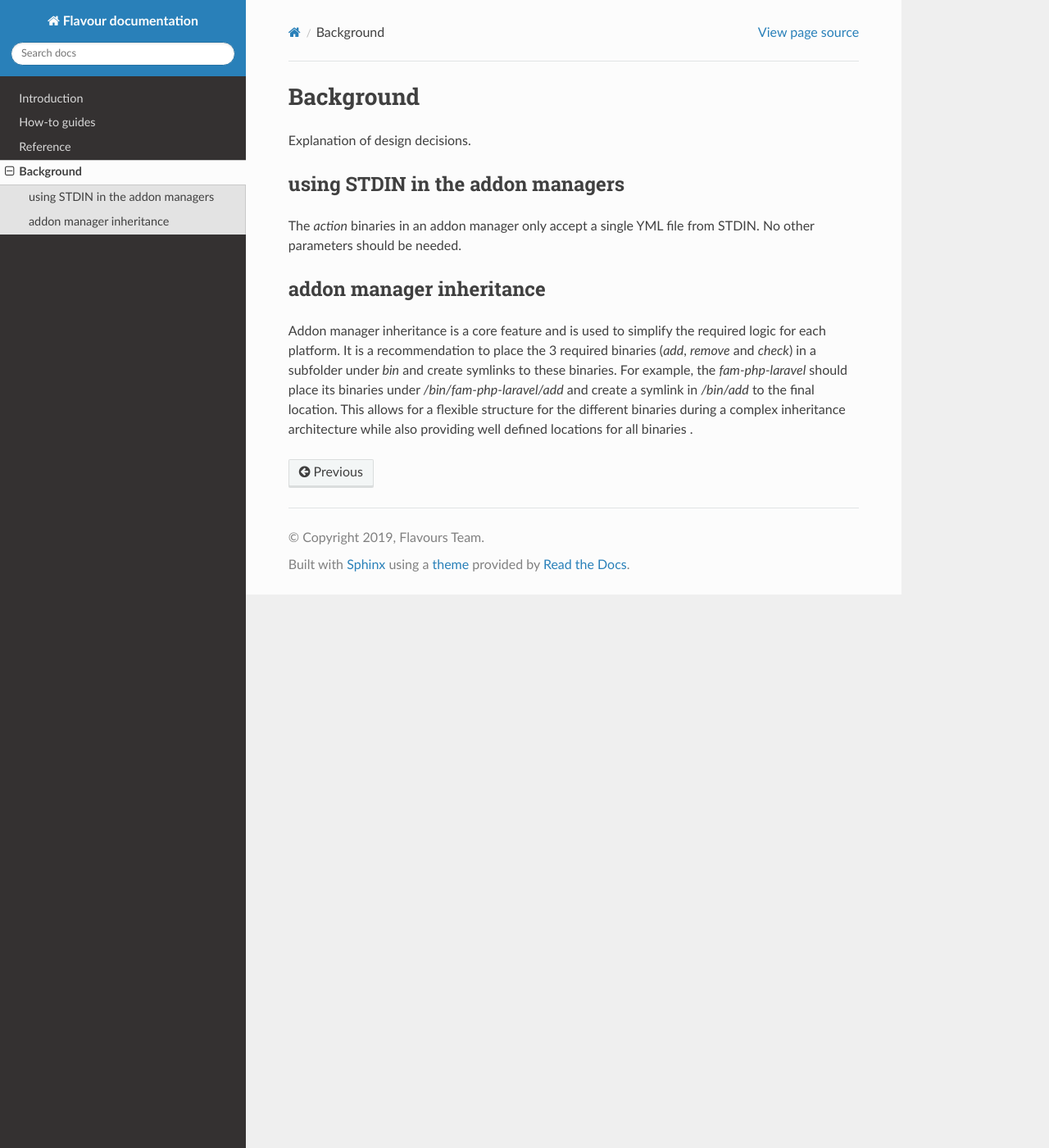
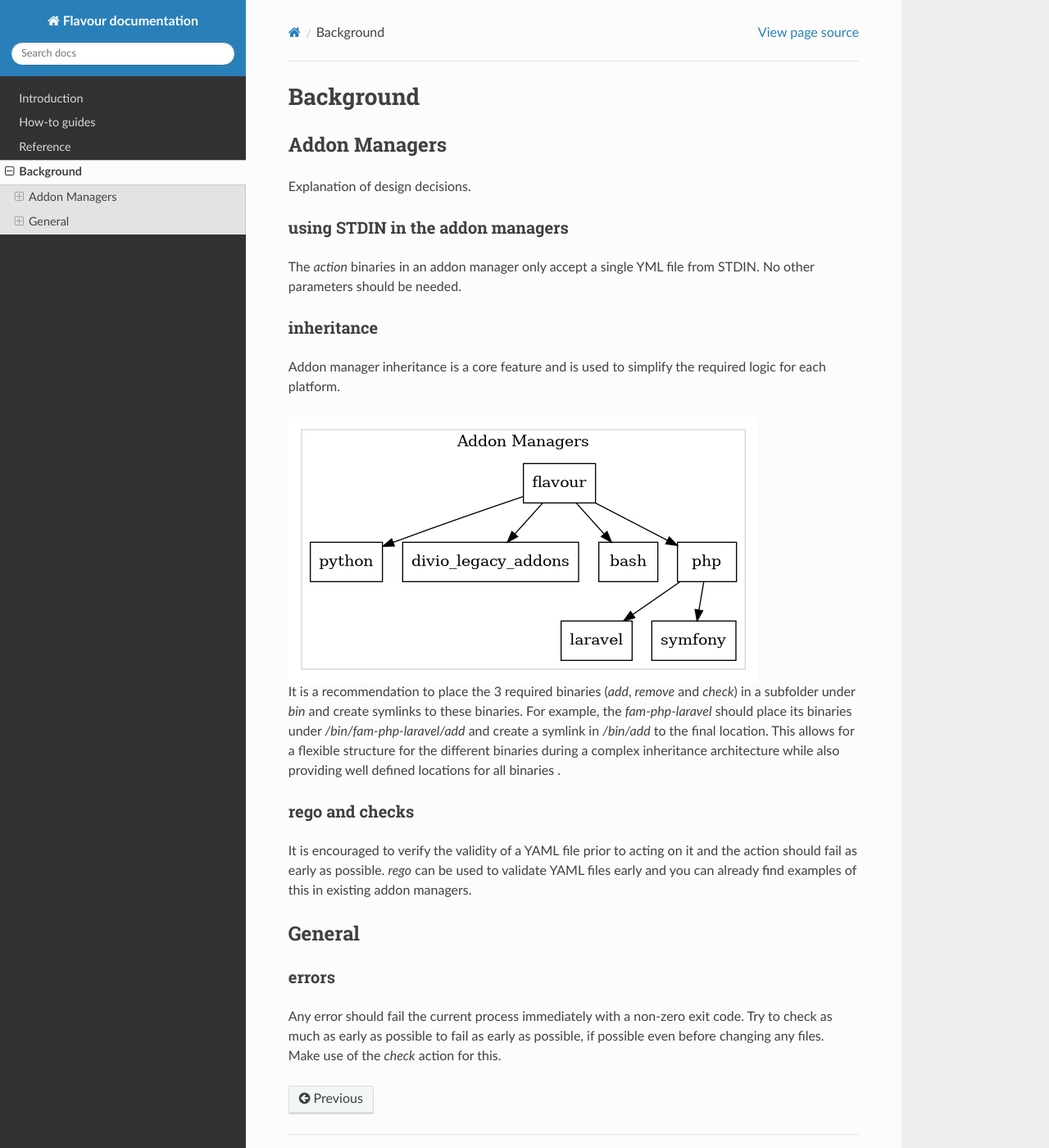
Before and after one commit to flavours/documentation, a Sphinx documentation site: the page built from docs/background/index.rst, in a window 1280 px wide and 1400 px high. Shown: the whole window at 82% size. Built offline with Sphinx 7.4.7 and the Read the Docs theme 2.0.0, drawn with Linux system fonts in a browser that asks for light colours.

```diff
--- a/docs/background/index.rst
+++ b/docs/background/index.rst
@@ -4,19 +4,58 @@
 Background
 ###########
 
+Addon Managers
+=================
+
+
 Explanation of design decisions.
 
 using STDIN in the addon managers
-======================================
+---------------------------------
 
 The `action` binaries in an addon manager only accept a single YML file from STDIN.
 No other parameters should be needed.
 
 
-addon manager inheritance
-==========================
+inheritance
+-----------
 
 Addon manager inheritance is a core feature and is used to simplify the required logic for each platform.
+
+.. graphviz::
+
+   digraph pipeline {
+      node[shape=box];
+      subgraph cluster0 {
+            color=lightgrey;
+            label="Addon Managers";
+            flavour->python;
+            flavour->divio_legacy_addons
+            flavour->bash;
+            flavour->php;
+            php->laravel;
+            php->symfony;
+      }
+   }
+
 It is a recommendation to place the 3 required binaries (`add`, `remove` and `check`) in a subfolder under `bin` and create symlinks to these binaries.
 For example, the `fam-php-laravel` should place its binaries under `/bin/fam-php-laravel/add` and create a symlink in `/bin/add` to the final location.
 This allows for a flexible structure for the different binaries during a complex inheritance architecture while also providing well defined locations for all binaries .
+
+
+rego and checks
+---------------
+
+It is encouraged to verify the validity of a YAML file prior to acting on it and the action should fail as early as possible.
+`rego` can be used to validate YAML files early and you can already find examples of this in existing addon managers.
+
+
+General
+=======
+
+errors
+-------
+
+Any error should fail the current process immediately with a non-zero exit code.
+Try to check as much as early as possible to fail as early as possible, if possible even before changing any files.
+Make use of the `check` action for this.
```
Also changed, not shown: docs/reference/index.rst (+4 -55 lines).
